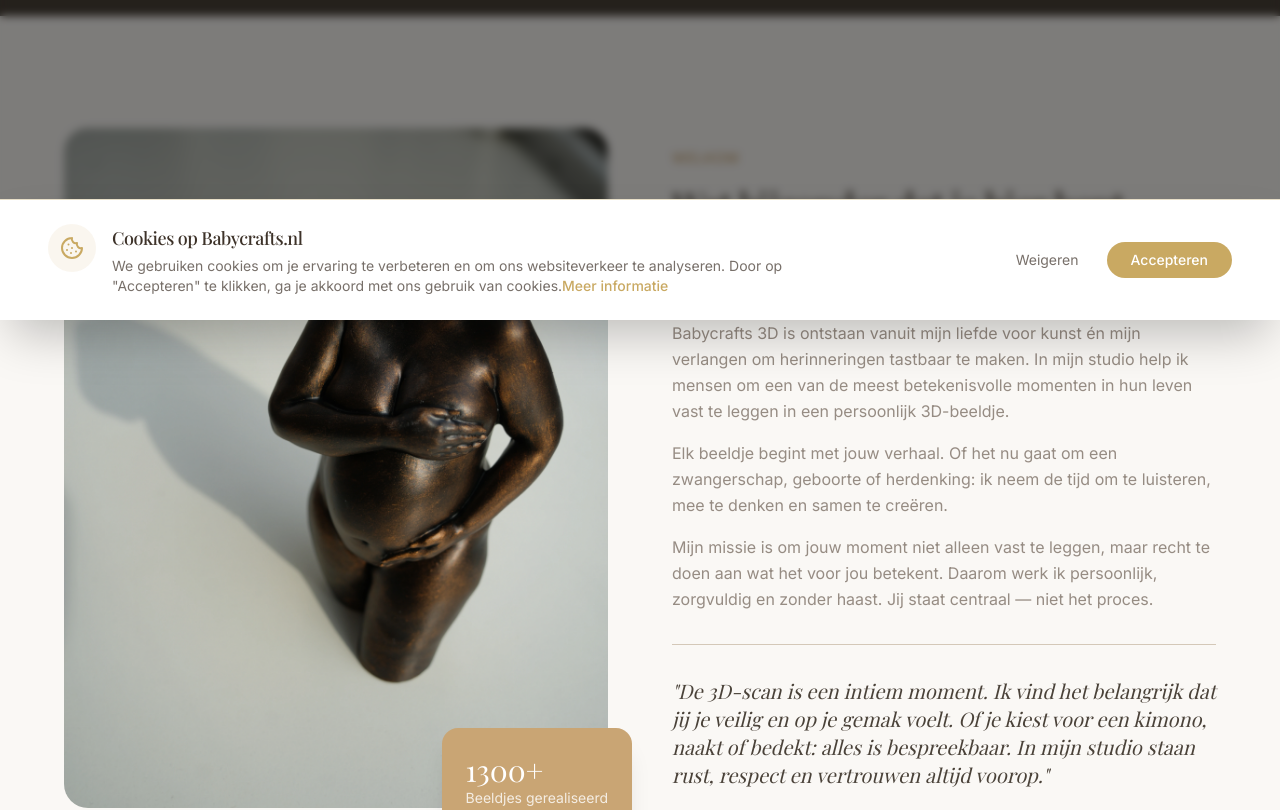
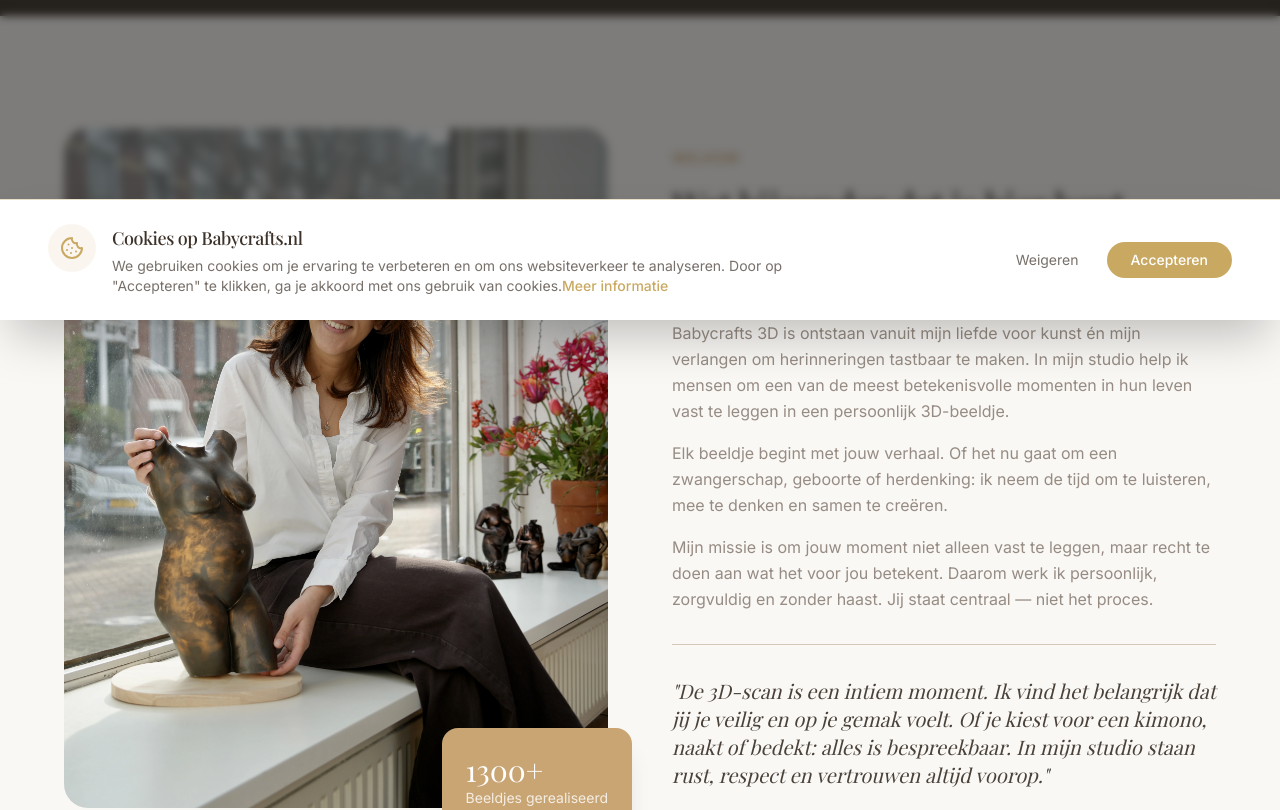
Before and after one commit to Studio-Goud/babycrafts-website-v2, a React (Vite) app in the folder app/: page /over-ons in a window 1280 px wide. Shown: the part 480-1290 px from the top of the page. Built offline with nearby package versions, Linux system fonts and the light colour scheme; a web font is replaced by a local one.

Commit message:
Fix: Lindsay foto vervangen door DSC00563

```diff
--- a/app/src/pages/OverOns.tsx
+++ b/app/src/pages/OverOns.tsx
@@ -67,7 +67,7 @@ const OverOns = () => {
                 <div className="relative">
                   <div className="aspect-[4/5] rounded-3xl overflow-hidden">
                     <img
-                      src="/images/studio/DSC00491.webp"
+                      src="/images/studio/DSC00563.webp"
                       alt="Lindsay van Rijn - Oprichtster Babycrafts 3D"
                       className="w-full h-full object-cover"
                     />
```
